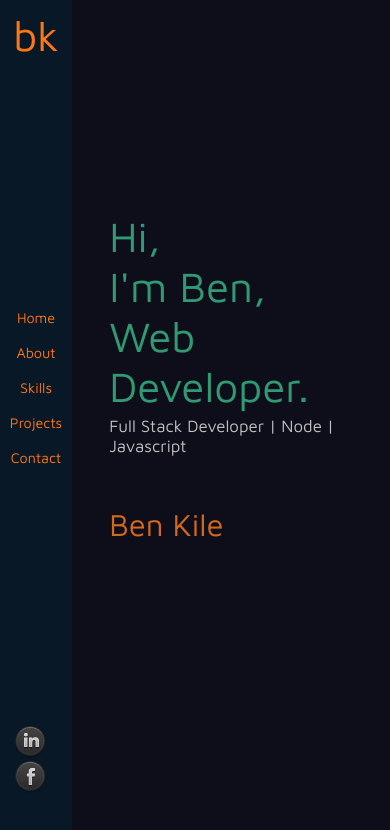
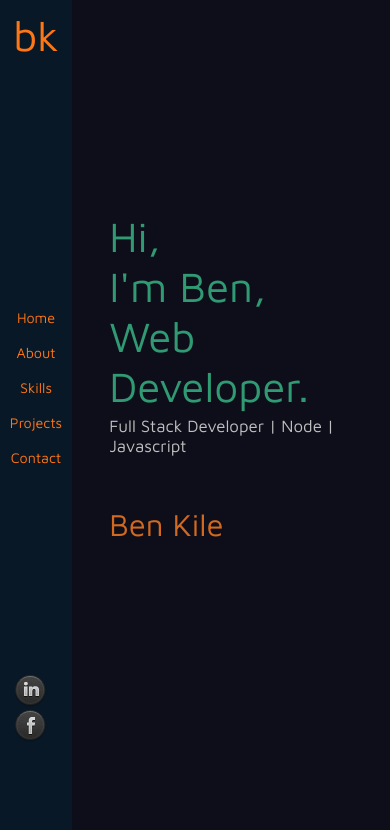
Before and after one commit to benjaminfkile/portfolio-ben, a React (Create React App) app: page / in a window 390 px wide. Shown: the top 830 px of the page. Built offline with nearby package versions, Linux system fonts and the light colour scheme.

Commit message:
whats up with the footer

```diff
--- a/src/Nav/Nav.css
+++ b/src/Nav/Nav.css
@@ -216,6 +216,10 @@
     width: 4.5rem;
 }
 
+.Footer{
+    top: 80vh;
+}
+
 .Routes li{
     list-style: none;
     margin-bottom: 18px;
```
